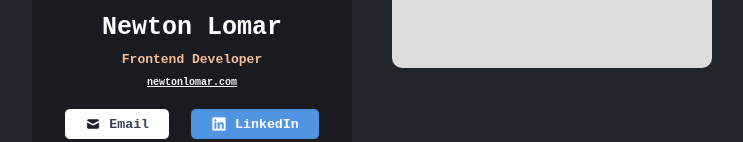
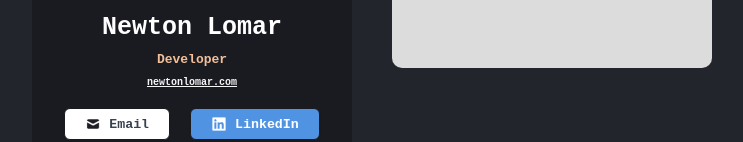
Before and after one commit to newlomar/digital-business-card, a React (Vite) app: page / in a window 1280 px wide. Shown: the part 332-474 px from the top of the page, without its empty margins (268-1011 px from the left). Built offline with nearby package versions, Linux system fonts and the light colour scheme; a web font is replaced by a local one.

Commit message:
Modifying role name and adding new color to role information, based on which theme is setted

```diff
--- a/src/App.css
+++ b/src/App.css
@@ -35,6 +35,10 @@
   color: #f3bf99;
   font-size: 13px;
   margin: 0;
+}
+
+.h2__light {
+  color: var(--text-primary);
 }
 
 .h3 {
--- a/src/App.jsx
+++ b/src/App.jsx
@@ -19,7 +19,7 @@ function App() {
 
   return (
     <div className='app' data-theme={theme}>
-      <Card design={design} />
+      <Card design={design} theme={theme} />
       <TypeCardButtons switchTheme={switchTheme} switchDesign={switchDesign} />
     </div>
   );
--- a/src/Card/Card.jsx
+++ b/src/Card/Card.jsx
@@ -2,10 +2,10 @@ import Hero from '../Hero/Hero';
 import About from '../About/About';
 import Social from '../Social/Social';
 
-export default function Card({ design }) {
+export default function Card({ design, theme }) {
   return (
     <div className='card'>
-      <Hero design={design} />
+      <Hero design={design} theme={theme} />
       <About />
       <Social design={design} />
     </div>
--- a/src/Hero/Hero.jsx
+++ b/src/Hero/Hero.jsx
@@ -1,6 +1,6 @@
 import profile from '../assets/profile.jpg';
 import Button from '../Button/Button';
-export default function Hero({ design }) {
+export default function Hero({ design, theme }) {
   return (
     <div>
       <img
@@ -10,7 +10,7 @@ export default function Hero({ design }) {
       />
       <div className='hero__text'>
         <h1 className='h1'>Newton Lomar</h1>
-        <h2 className='h2'>Frontend Developer</h2>
+        <h2 className={theme === 'dark' ? 'h2' : 'h2 h2__light'}>Developer</h2>
         <h3 className='h3'>
           <a href='https://www.newtonlomar.com' target='_blank'>
             newtonlomar.com
```
Also changed, not shown: vite.config.js.timestamp-1664052907950.mjs (added, +10 -0 lines).
